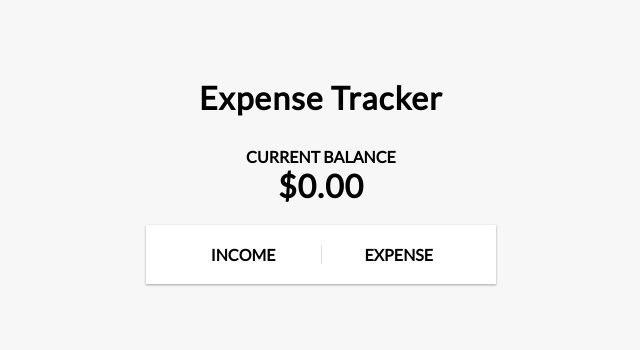
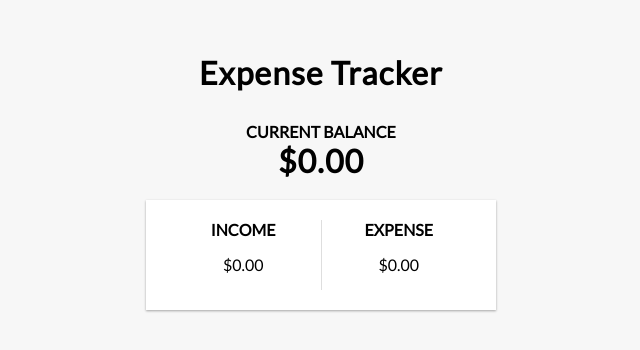
Before and after one commit to samadakram/Expense-tracker-English_session-practice, a React (Create React App) app: page / in a window 1280 px wide. Shown: the part 204-554 px from the top of the page, without its empty margins (319-959 px from the left). Built offline with nearby package versions, Linux system fonts and the light colour scheme.

Commit message:
Update AccountSummary.js

```diff
--- a/src/components/AccountSummary.js
+++ b/src/components/AccountSummary.js
@@ -5,9 +5,15 @@ export const AccountSummary = ()=> {
         <div className="inc-exp-container">
             <div>
                 <h4>Income</h4>
+                <p>
+                    $0.00
+                </p>
             </div>
             <div>
                 <h4>Expense</h4>
+                <p>
+                    $0.00
+                </p>
             </div>
         </div>
     );
```
